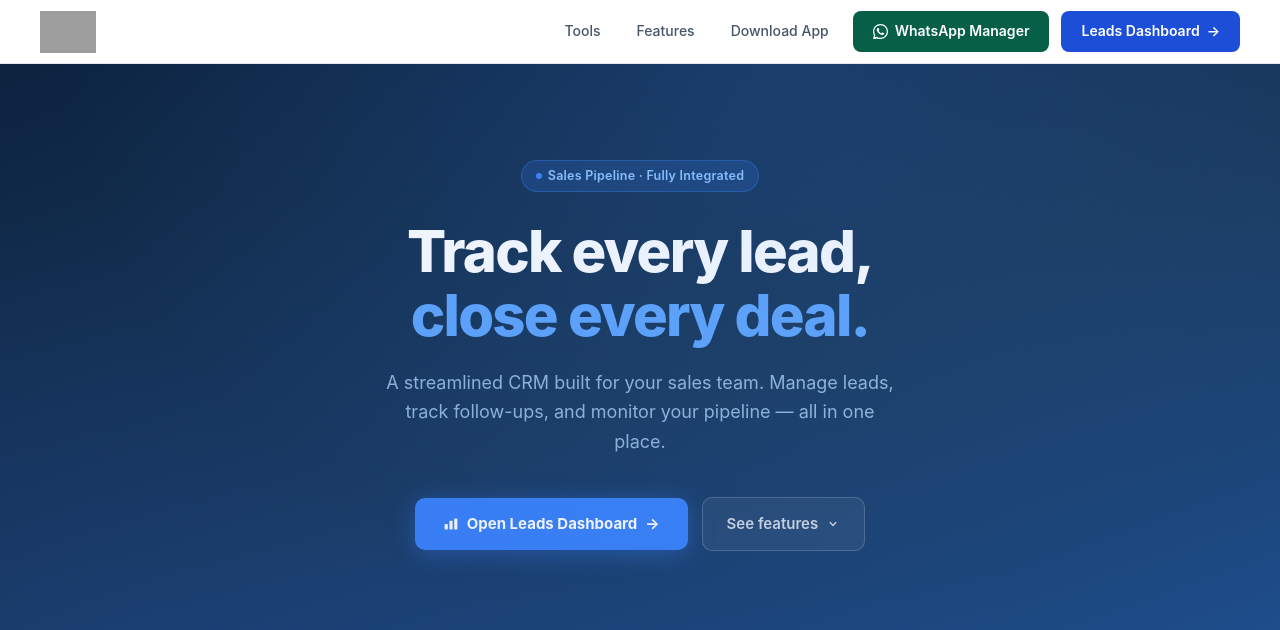
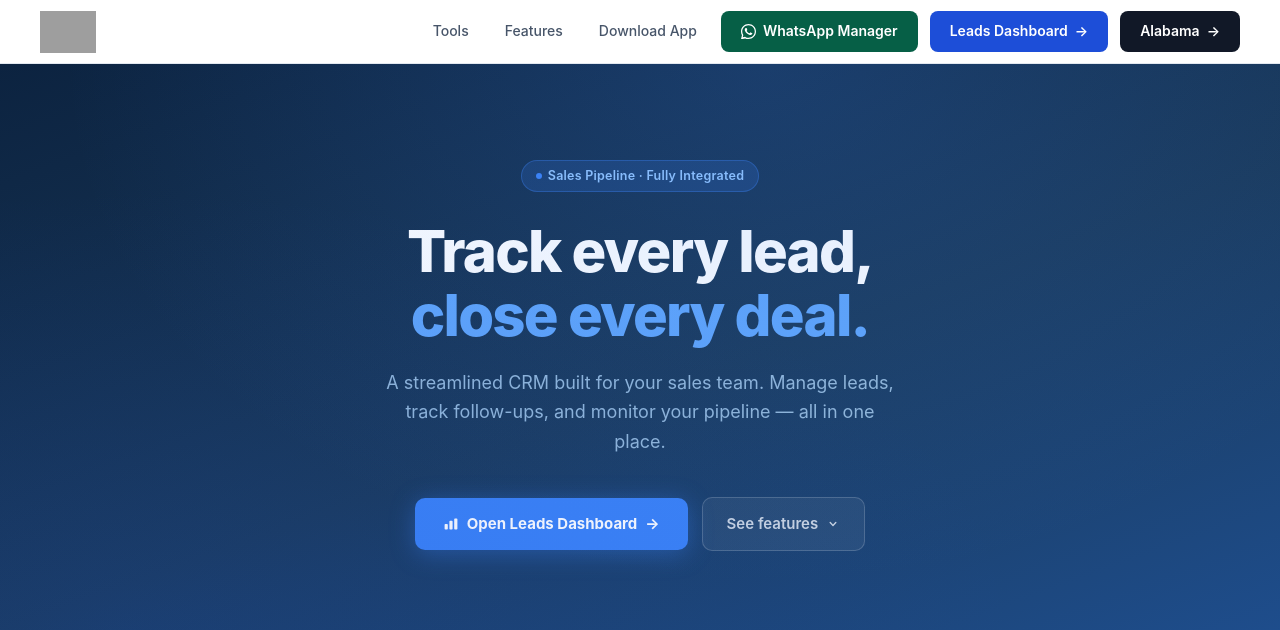
Before and after one commit to junaiddata/crm-project, a Django app: page / in a window 1280 px wide. Shown: the top 630 px of the page. Run offline with Django 4.2, Linux system fonts and the light colour scheme; grey boxes are pictures that could not be loaded.

Commit message:
Junaid CRM: add Alabama (sister company) switcher link
Adds an Alabama button to the landing nav and a card in the Tools
grid that open the separate Alabama CRM app. Target is configurable
via the ALABAMA_URL setting (env-driven, defaults to localhost:8001).

Co-Authored-By: Claude Opus 4.8 <noreply@anthropic.com>

```diff
--- a/crm_project/settings.py
+++ b/crm_project/settings.py
@@ -109,6 +109,10 @@ CSRF_COOKIE_HTTPONLY = False
 _csrf_origins = os.environ.get('CSRF_TRUSTED_ORIGINS', 'http://localhost:8000,http://127.0.0.1:8000')
 CSRF_TRUSTED_ORIGINS = [o.strip() for o in _csrf_origins.split(',')]
 
+# URL of the sister-company Alabama CRM (separate Django app). Override per
+# environment, e.g. ALABAMA_URL=https://alabama.junaidworld.com/
+ALABAMA_URL = os.environ.get('ALABAMA_URL', 'http://localhost:8001/')
+
 CRM_WEBHOOK_SECRET   = os.environ.get('CRM_WEBHOOK_SECRET', 'a3f8c2e1b4d7a9f0c3e2b1d4a7f8c9e0b3d2a1f4')
 WHATSAPP_ACCESS_TOKEN = os.environ.get('WHATSAPP_ACCESS_TOKEN')  # shared system-user token (same WABA/App)
 
--- a/crm_project/urls.py
+++ b/crm_project/urls.py
@@ -16,7 +16,7 @@ APK_PATH = settings.BASE_DIR / 'downloads' / 'CallTracker.apk'
 
 
 def landing(request):
-    return render(request, 'landing.html')
+    return render(request, 'landing.html', {'alabama_url': settings.ALABAMA_URL})
 
 
 @login_required
--- a/templates/landing.html
+++ b/templates/landing.html
@@ -254,6 +254,11 @@
         Leads Dashboard
         <span class="arrow">→</span>
       </a>
+      <a href="{{ alabama_url }}" class="btn-nav-cta" style="background:#111827; box-shadow:none;"
+         title="Switch to the Alabama Building Materials CRM">
+        Alabama
+        <span class="arrow">→</span>
+      </a>
     </div>
   </nav>
 
@@ -477,6 +482,18 @@
           </div>
         </a>
 
+        <a href="{{ alabama_url }}" style="text-decoration:none; display:flex; align-items:center; gap:16px; padding:22px; background:#f4f4f5; border:2px solid #d4d4d8; border-radius:14px; transition:all 0.2s;"
+           onmouseover="this.style.borderColor='#111827';this.style.background='#e4e4e7';"
+           onmouseout="this.style.borderColor='#d4d4d8';this.style.background='#f4f4f5';">
+          <div style="width:50px;height:50px;border-radius:13px;background:linear-gradient(135deg,#000,#374151);display:flex;align-items:center;justify-content:center;flex-shrink:0;">
+            <svg width="24" height="24" viewBox="0 0 24 24" fill="white"><path d="M3 21V8l9-5 9 5v13h-6v-6h-6v6H3zm6-9h2v-2H9v2zm4 0h2v-2h-2v2z"/></svg>
+          </div>
+          <div>
+            <div style="font-size:15px;font-weight:700;color:#111827;margin-bottom:3px;">Alabama CRM <span style="font-size:10px;font-weight:700;background:#e4e4e7;color:#111827;padding:2px 8px;border-radius:10px;vertical-align:middle;margin-left:4px;">SISTER CO.</span></div>
+            <div style="font-size:12.5px;color:#52525b;">Building Materials Trading · Open CRM</div>
+          </div>
+        </a>
+
       </div>
     </div>
   </section>
```
